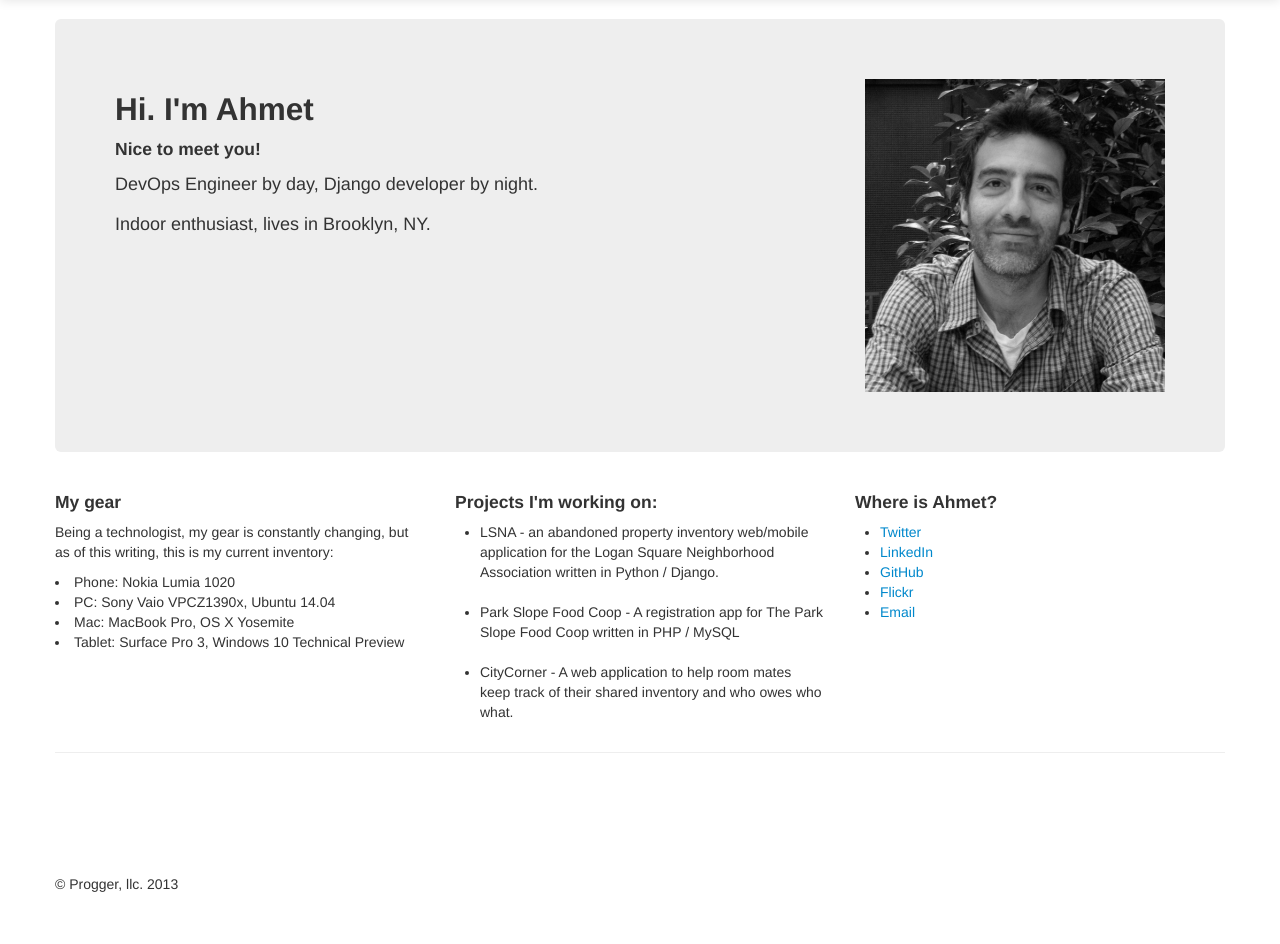
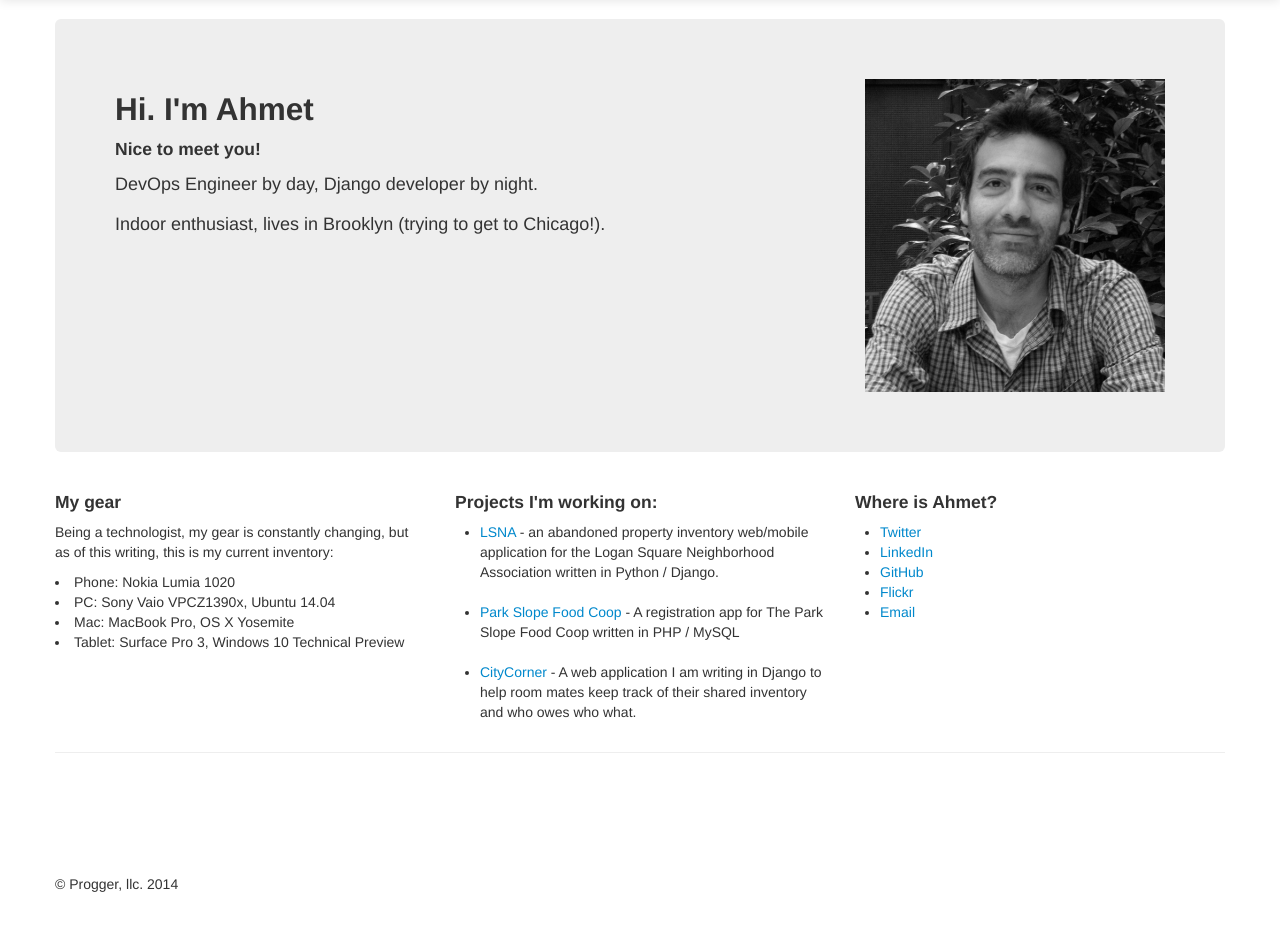
Before and after one commit to aarsan/progger.com, a Django app: page / in a window 1280 px wide. Shown: the part 41-985 px from the top of the page. Run offline with Django 3.2, Linux system fonts and the light colour scheme; some libraries are stand-ins or nearby versions.

Commit message:
fixed hard-coded date

```diff
--- a/progger/templates/progger/index.html
+++ b/progger/templates/progger/index.html
@@ -49,7 +49,7 @@
             <h2>Hi. I'm Ahmet</h2>
             <h4>Nice to meet you!</h4>
             <p>DevOps Engineer by day, Django developer by night.</p>
-            <p>Indoor enthusiast, lives in Brooklyn, NY.</p>
+            <p>Indoor enthusiast, lives in Brooklyn (trying to get to Chicago!).</p>
           </div>
           <div class="ColumnB pull-right">
             <img src="static/img/ahmet.png" height="300" width="300">
@@ -70,9 +70,9 @@
         <div class="span4">
           <h4>Projects I'm working on:</h4>
             <ul>
-              <li>LSNA - an abandoned property inventory web/mobile application for the Logan Square Neighborhood Association written in Python / Django.</li></br>
-              <li>Park Slope Food Coop - A registration app for The Park Slope Food Coop written in PHP / MySQL</li></br>
-              <li>CityCorner - A web application to help room mates keep track of their shared inventory and who owes who what.</li>
+              <li><a href="http://www.lsna.net/">LSNA</a> - an abandoned property inventory web/mobile application for the Logan Square Neighborhood Association written in Python / Django.</li></br>
+              <li><a href="http://foodcoop.com">Park Slope Food Coop</a> - A registration app for The Park Slope Food Coop written in PHP / MySQL</li></br>
+              <li><a href="http://citycorner.com"</a>CityCorner</a> - A web application I am writing in Django to help room mates keep track of their shared inventory and who owes who what.</li>
             </ul>
        </div>
        <div class="span4">
@@ -93,7 +93,7 @@
 	  </br>
 	  </br>
       <footer>
-        <p>&copy; Progger, llc. 2013</p>
+        <p>&copy; Progger, llc. {% now "Y" %}</p>
       </footer>
 
     </div> <!-- /container -->
```
